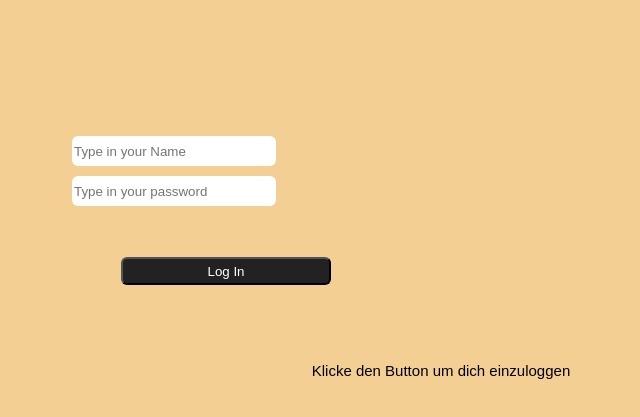
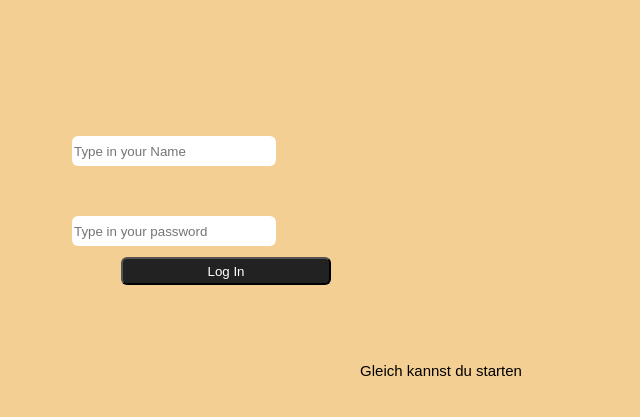
Before and after one commit to luziagu/konzeptionApp, a website: page prototyp/index.html in a window 1280 px wide. Shown: the part 239-656 px from the top of the page, without its empty margins (199-839 px from the left). Drawn offline with Linux system fonts and the light colour scheme.

Commit message:
yeayyy :))

```diff
--- a/prototyp/styles.css
+++ b/prototyp/styles.css
@@ -21,7 +21,7 @@ body {
 
 .password {
 position: absolute;
-top: 50%;
+top: 55%;
 width: 200px;
 height: 28px;
 left: 20%;
--- a/shared/StartScreen.js
+++ b/shared/StartScreen.js
@@ -25,7 +25,7 @@ class StartScreen {
     start() {
         return new Promise((resolve) => {
             this.screenDiv.style.display = "block";
-            this.setText("Klicke den Button um dich einzuloggen");
+            this.setText("Gleich kannst du starten");
             let Savebutton = document.querySelector(".savename");
             let sielanfrageButton = document.querySelector("#spielanfrageSenden");
             sielanfrageButton.style.display = "none";
--- a/shared/StartScreen.ts
+++ b/shared/StartScreen.ts
@@ -44,7 +44,7 @@ class StartScreen {
     return new Promise((resolve) => {
       this.screenDiv.style.display = "block";
 
-      this.setText("Klicke den Button um dich einzuloggen");
+      this.setText("Gleich kannst du starten");
 
       let Savebutton: HTMLButtonElement = <HTMLButtonElement>document.querySelector(".savename");
       let sielanfrageButton: HTMLButtonElement = <HTMLButtonElement>document.querySelector("#spielanfrageSenden")
```
Also changed, not shown: 1 other file.
